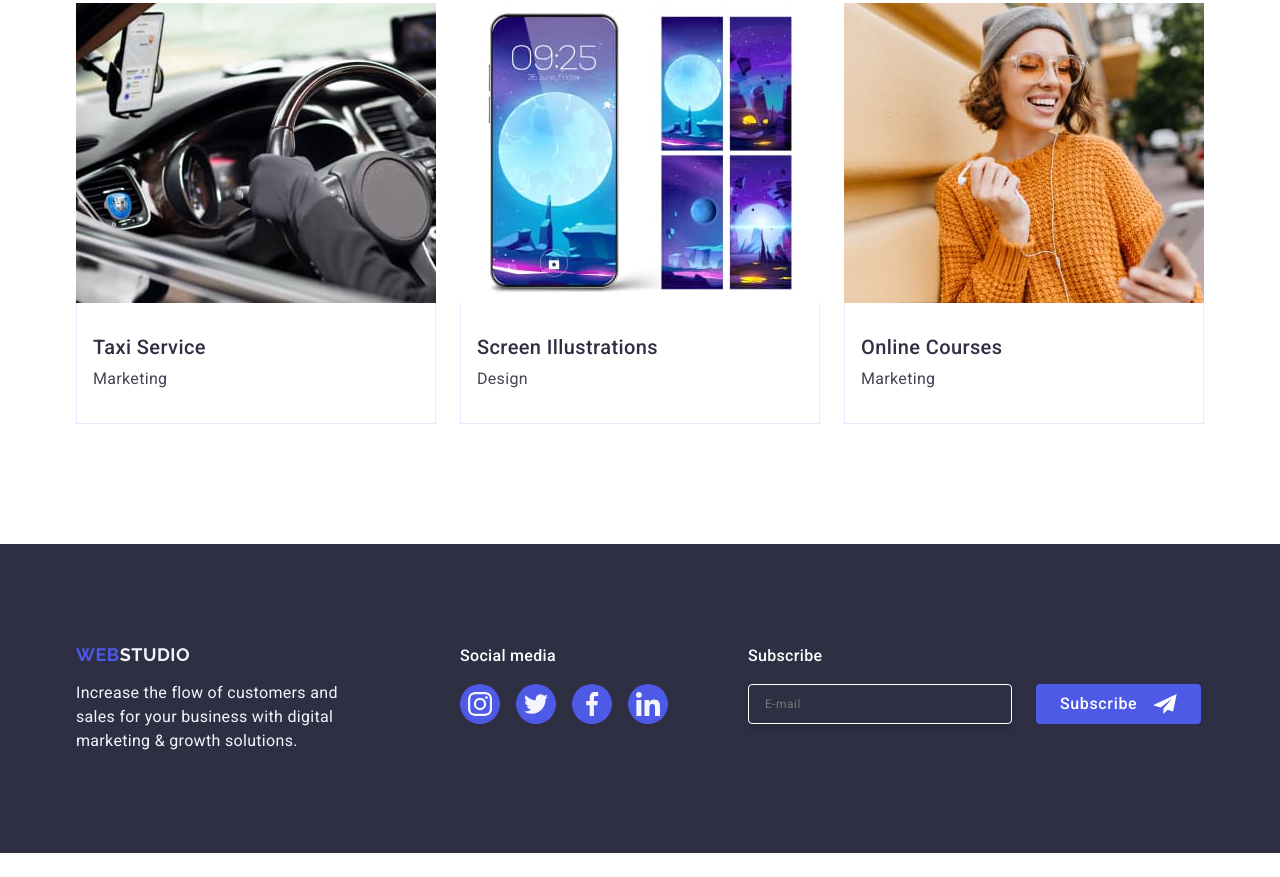
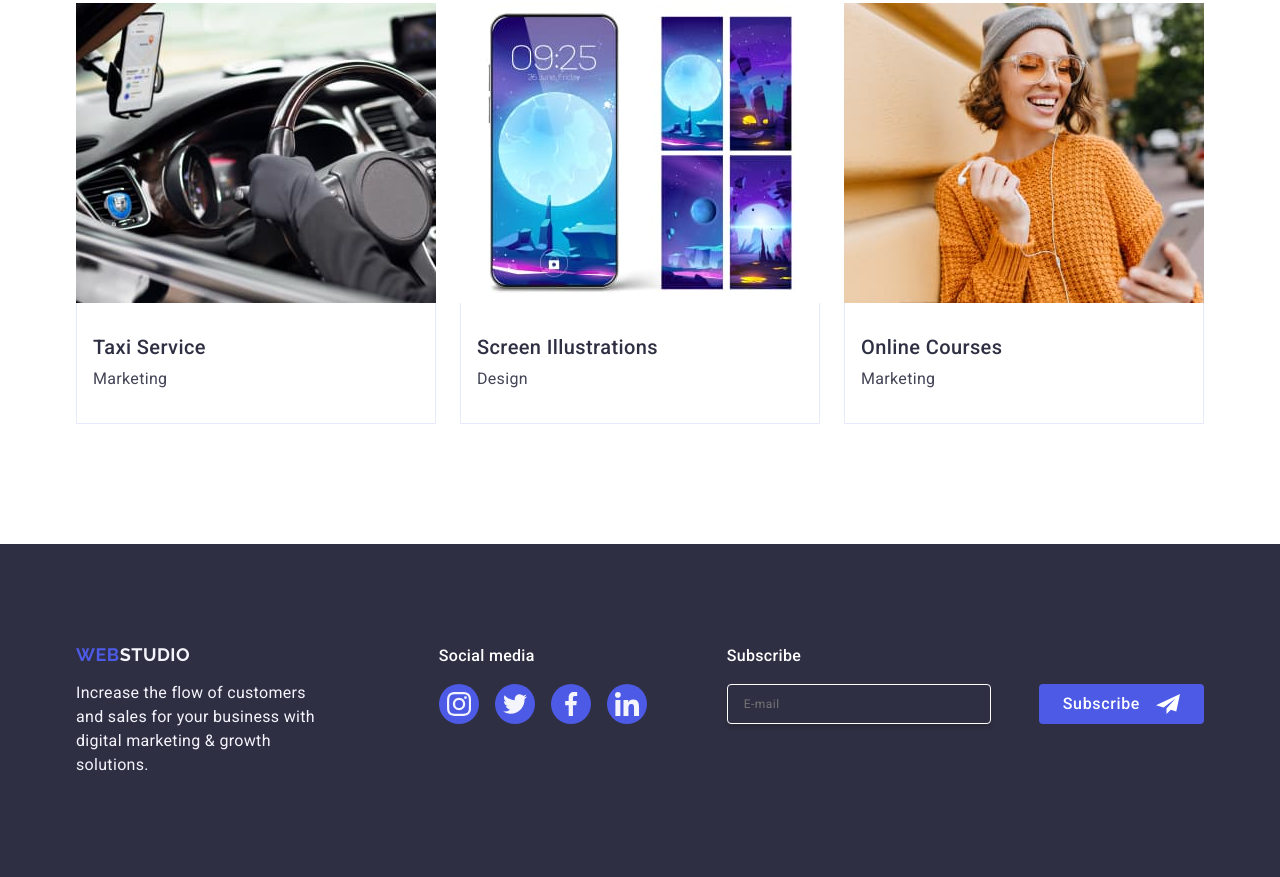
Before and after one commit to MykolaLukianovych/goit-markup-hw-05, a plain HTML site: page index.html in a window 1280 px wide. Shown: the part 2703-3580 px from the top of the page. Before the commit the page ends 3556 px from the top, so only its background shows below. Drawn offline with nearby package versions, Linux system fonts and the light colour scheme.

Commit message:
finish-all

```diff
--- a/css/styles.css
+++ b/css/styles.css
@@ -462,7 +462,7 @@ img {
   flex-direction: row;
   border-radius: 4px;
   padding: 8px 24px;
-  width: 165px;
+  min-width: 165px;
   height: 40px;
   background-color: #4d5ae5;
   font-family: 'Roboto', sans-serif;
@@ -515,6 +515,7 @@ img {
 
 .sub-con {
   display: flex;
+  gap: 24px;
 }
 
 .sub-button-icon {
@@ -563,18 +564,17 @@ img {
 
 .modal-close-btn {
   position: absolute;
+  padding: 0;
   top: 24px;
   right: 24px;
   width: 24px;
   height: 24px;
-  padding: 0;
   cursor: pointer;
   border-radius: 50%;
   background-color: #e7e9fc;
   border: 1px solid rgba(0, 0, 0, 0.1);
   transition: background-color 250ms cubic-bezier(0.4, 0, 0.2, 1),
     border 250ms cubic-bezier(0.4, 0, 0.2, 1);
-  padding: 8px;
   display: flex;
   justify-content: center;
   align-items: center;
```
